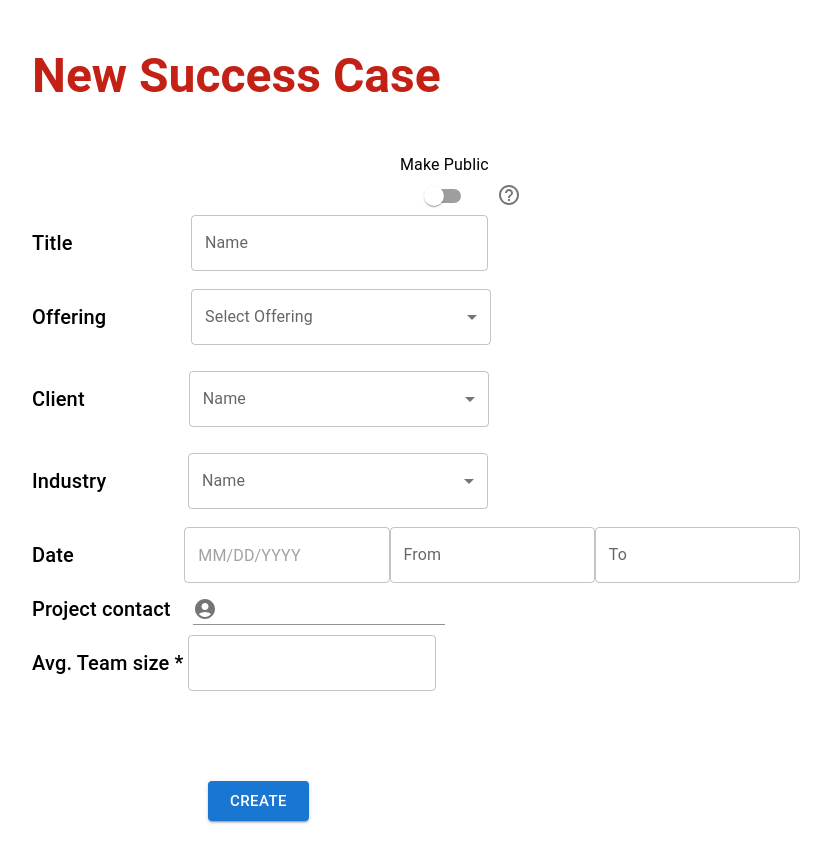
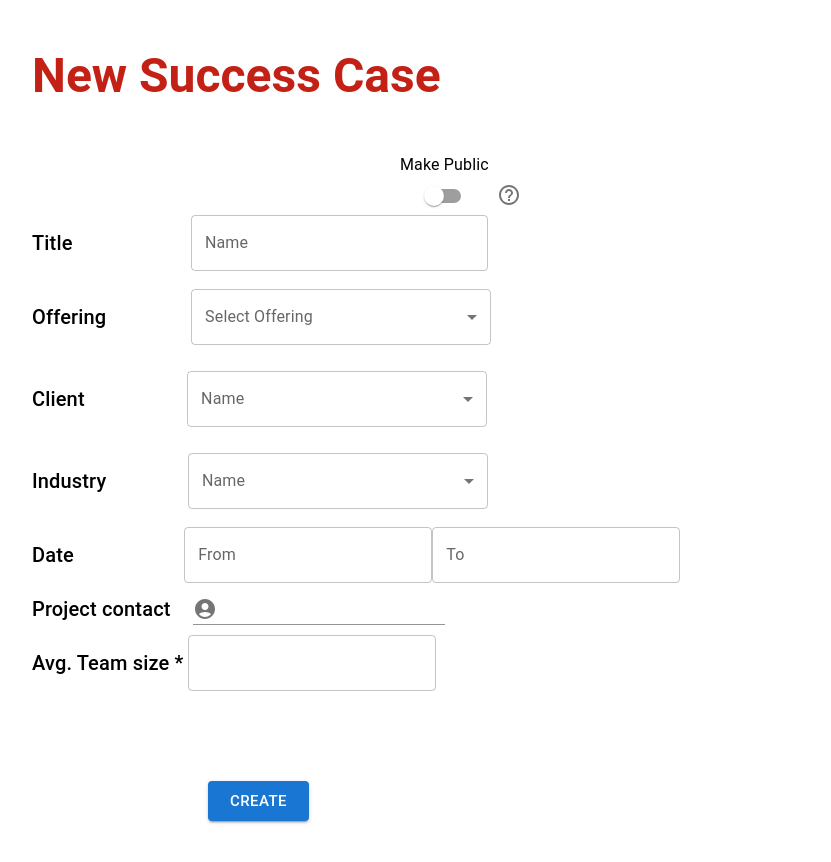
Before and after one commit to gbrizu/success-cases, a React (Create React App) app: page /NewSuccessCases in a window 1280 px wide. Shown: the top 862 px of the page, without its empty margins (416-1247 px from the left). Built offline with nearby package versions, Linux system fonts and the light colour scheme.

Commit message:
fixed filter in main screen

```diff
--- a/src/components/filterMainScreen/filterMainScreen.js
+++ b/src/components/filterMainScreen/filterMainScreen.js
@@ -25,8 +25,27 @@ function FilterMainScreen() {
 
     const [contact, setContact] = useState([]);
 
+    const [dateFrom, setDateFrom] = useState()
 
-    useEffect ( () => {
+    const [dateTo, setDateTo] = useState()
+
+    useEffect(() => {
+        if (dateTo < dateFrom && dateTo !== null) {
+          alert("El valor Seleccionado es menor a la fecha inicial")
+          setDateTo(null)
+        }
+
+      }, [dateTo])
+
+      useEffect(() => {
+        if (dateTo < dateFrom && dateFrom !== null) {
+          alert("El valor Seleccionado es mayor a la fecha final")
+          setDateFrom(null)
+        }
+
+      }, [dateFrom])
+
+    useEffect(() => {
         getClients().then((result) => {
             setClients(result);
         });
@@ -39,7 +58,7 @@ function FilterMainScreen() {
         getContacts().then((result) => {
             setContact(result);
         });
-    },[])
+    }, [])
 
     return (
         <div>
@@ -64,13 +83,36 @@ function FilterMainScreen() {
 
                 <Grid item xs={12}>
                     <FormInfoInput
-                        marginRight={'6.9rem'}
+                        marginRight={'4rem'}
                         customStyleClass={"form-margin"}
-                        label={"Date"}
+                        label={"Date from"}
                         width={"18.5rem"}
                         customInput={
                             <LocalizationProvider dateAdapter={AdapterDayjs}>
-                            <DatePicker variant="standard" />
+                                <DatePicker
+                                    label="From"
+                                    value={dateFrom}
+                                    onChange={(newValue) => setDateFrom(newValue)}
+                                />
+
+                            </LocalizationProvider>
+                        }
+                    ></FormInfoInput>
+                </Grid>
+                <Grid item xs={12}>
+                    <FormInfoInput
+                        marginRight={'5.5rem'}
+                        customStyleClass={"form-margin"}
+                        label={"Date to"}
+                        width={"18.5rem"}
+                        customInput={
+                            <LocalizationProvider dateAdapter={AdapterDayjs}>
+                                <DatePicker
+                                    label="To"
+                                    value={dateTo}
+                                    onChange={(newValue) => setDateTo(newValue)}
+                                />
+
                             </LocalizationProvider>
                         }
                     ></FormInfoInput>
--- a/src/components/selectListClients/selectListClients.jsx
+++ b/src/components/selectListClients/selectListClients.jsx
@@ -44,7 +44,7 @@ export default function SelectListClients({ options, value, onChange }) {
   }
   return (
     <div style={{ display: "flex", alignItems: "center", marginBottom: '10px' }}>
-      <Typography variant="h6" style={{ marginRight: "6rem" }}>
+      <Typography variant="h6" style={{ marginRight: "5.9rem" }}>
         Client
       </Typography>
       <FormControl sx={{ m: 1, width: 300 }}>
--- a/src/components/selectListProjectType/selectListProjectType.jsx
+++ b/src/components/selectListProjectType/selectListProjectType.jsx
@@ -18,15 +18,6 @@ const MenuProps = {
     },
   },
 };
-
-function getStyles(name, projectType, theme) {
-  return {
-    fontWeight:
-      projectType.indexOf(name) !== -1
-        ? theme.typography.fontWeightMedium
-        : theme.typography.fontWeightRegular,
-  };
-}
 
 export default function SelectListProjectType({ options }) {
   const theme = useTheme();
@@ -59,7 +50,6 @@ export default function SelectListProjectType({ options }) {
             <MenuItem
               key={item.id}
               value={item.id}
-              style={getStyles(item.name, projectType, theme)}
             >
               {item.name}
             </MenuItem>
--- a/src/pages/createSuccessCaseScreen.js
+++ b/src/pages/createSuccessCaseScreen.js
@@ -199,12 +199,6 @@ export default function CreateSuccessCaseScreen() {
               customInput={
                 <LocalizationProvider dateAdapter={AdapterDayjs}>
                   <DatePicker
-                    variant="standard"
-                    value={selectedDate}
-                    onChange={handleDateChange}
-                  />
-                  {/* <DemoContainer components={['DateTimePicker']}> */}
-                  <DatePicker
                     label="From"
                     value={dateFrom}
                     onChange={(newValue) => setDateFrom(newValue)}
@@ -214,7 +208,6 @@ export default function CreateSuccessCaseScreen() {
                     value={dateTo}
                     onChange={(newValue) => setDateTo(newValue)}
                   />
-                  {/* </DemoContainer> */}
                 </LocalizationProvider>
               }
             ></FormInfoInput>
```
Lines whose indentation alone changed are shown as unchanged.
